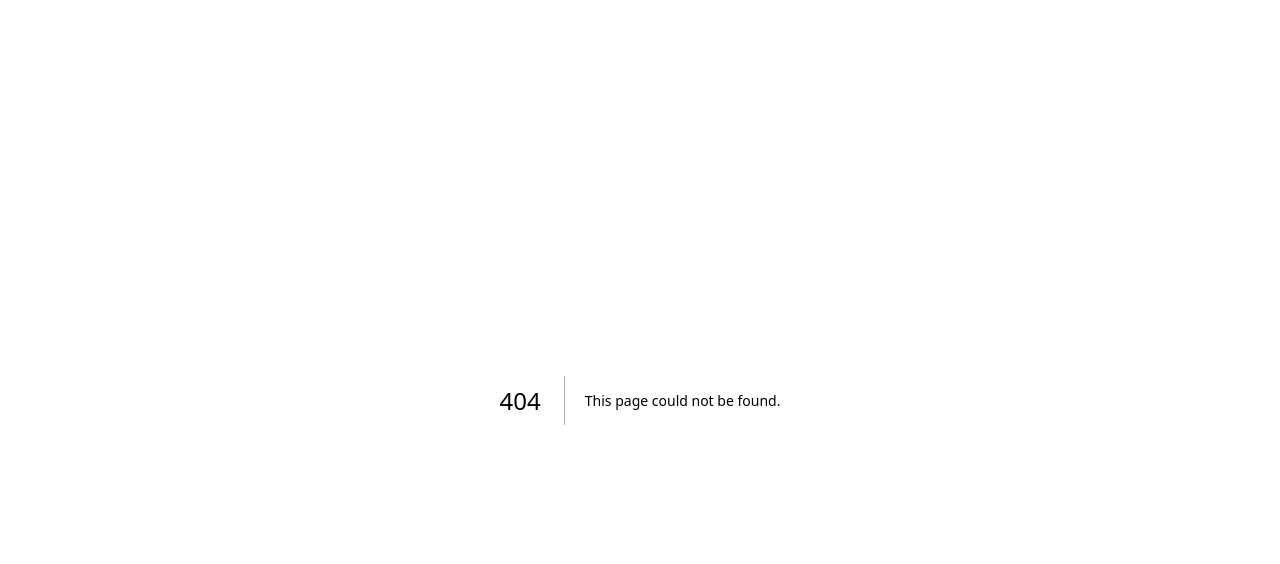
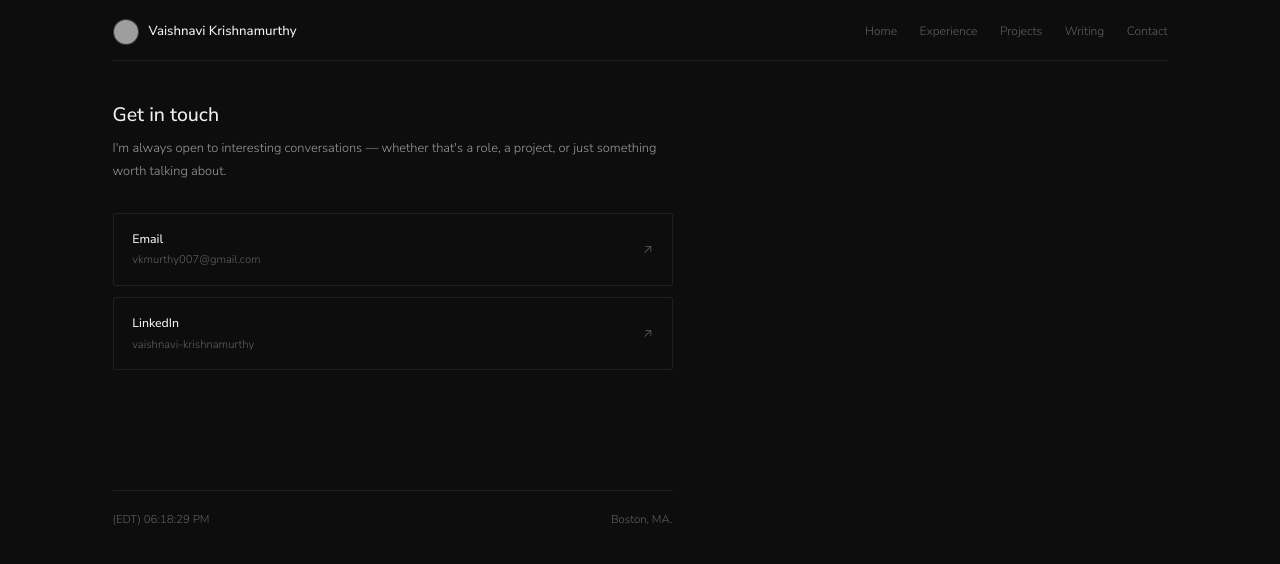
Before and after one commit to vulcananarchist/portfolio, a Next.js app: page /contact in a window 1280 px wide. Before the commit this address had no page. Shown: the top 564 px of the page. Built offline with nearby package versions, Linux system fonts and the light colour scheme; grey boxes are pictures that could not be loaded.

Commit message:
rewrite all projects + add contact page

```diff
--- /dev/null
+++ b/app/contact/page.tsx
@@ -0,0 +1,45 @@
+import PageWrap from '@/components/PageWrap'
+
+export const metadata = { title: 'Contact — VK' }
+
+export default function Contact() {
+  return (
+    <PageWrap>
+      <h1 className="text-[1.3rem] font-medium mb-[0.4rem]">Get in touch</h1>
+      <p className="text-[0.855rem] text-[rgba(240,240,240,0.62)] leading-[1.8] mb-[2rem]">
+        I'm always open to interesting conversations — whether that's a role, a project,
+        or just something worth talking about.
+      </p>
+
+      <div className="flex flex-col gap-3">
+        <a
+          href="mailto:vkmurthy007@gmail.com"
+          className="flex items-center justify-between gap-4 px-5 py-4 border border-white/[0.08] rounded-sm no-underline text-tx hover:border-acc hover:text-acc transition-colors group"
+        >
+          <div>
+            <div className="text-[0.82rem] font-medium mb-[0.15rem]">Email</div>
+            <div className="text-[0.75rem] text-muted group-hover:text-acc transition-colors">
+              vkmurthy007@gmail.com
+            </div>
+          </div>
+          <span className="text-muted group-hover:text-acc transition-colors text-[0.85rem]">↗</span>
+        </a>
+
+        <a
+          href="https://linkedin.com/in/vaishnavi-krishnamurthy-102533112/"
+          target="_blank"
+          rel="noopener noreferrer"
+          className="flex items-center justify-between gap-4 px-5 py-4 border border-white/[0.08] rounded-sm no-underline text-tx hover:border-acc hover:text-acc transition-colors group"
+        >
+          <div>
+            <div className="text-[0.82rem] font-medium mb-[0.15rem]">LinkedIn</div>
+            <div className="text-[0.75rem] text-muted group-hover:text-acc transition-colors">
+              vaishnavi-krishnamurthy
+            </div>
+          </div>
+          <span className="text-muted group-hover:text-acc transition-colors text-[0.85rem]">↗</span>
+        </a>
+      </div>
+    </PageWrap>
+  )
+}
```
